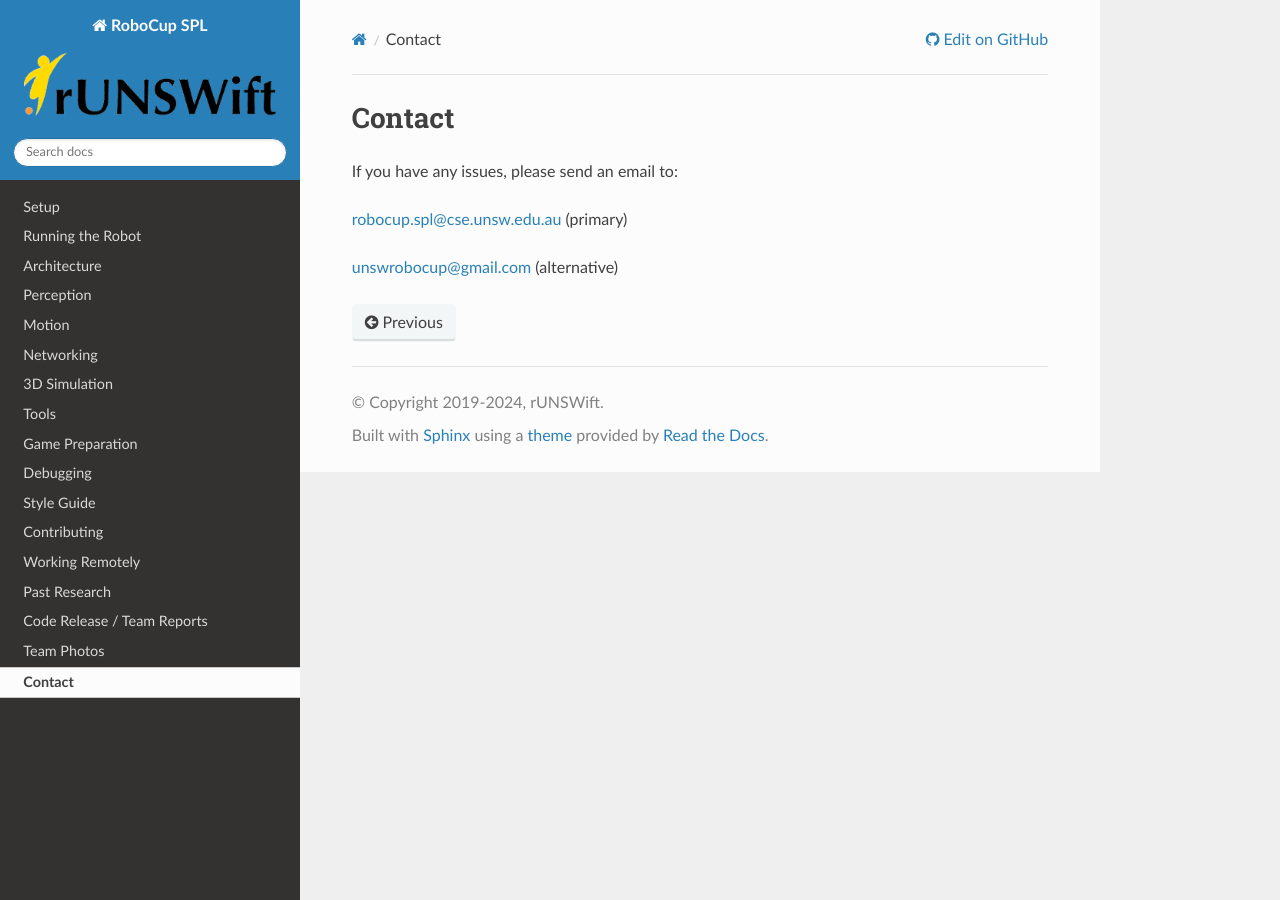
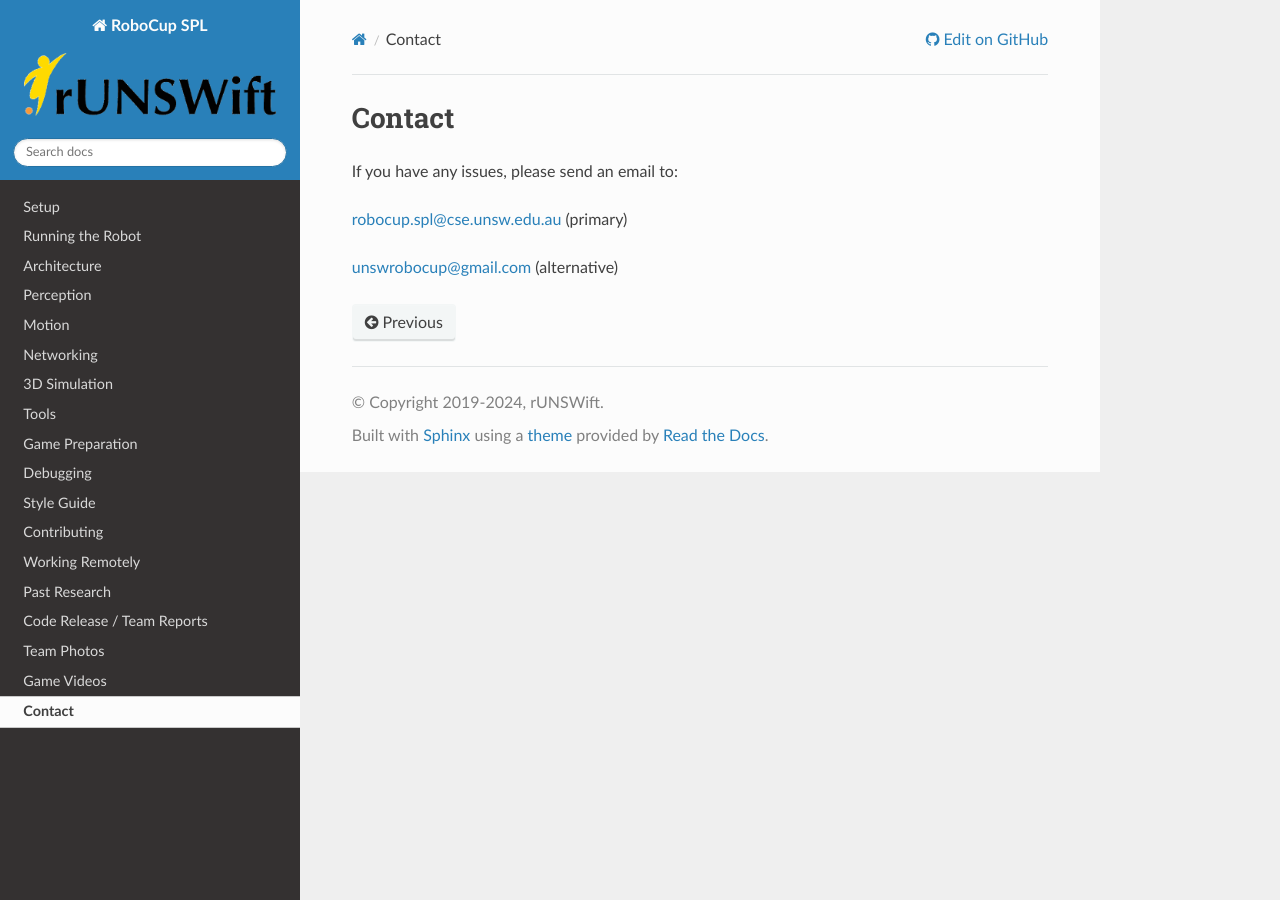
Before and after one commit to UNSWComputing/rUNSWift-docs, a Sphinx documentation site: the page built from source/contact.rst, in a window 1280 px wide. Built offline with Sphinx 7.4.7 and the Read the Docs theme 3.1.0, drawn with Linux system fonts in a browser that asks for light colours; pages that are not in the unit, such as notebooks, are missing from menus.

Commit message:
Update source/index.rst
Co-authored-by: Peter Schmidt <peter@peterjs.com>

```diff
--- a/source/index.rst
+++ b/source/index.rst
@@ -31,5 +31,5 @@ rUNSWift is a team from the University of New South Wales that competes in the `
    past_research
    code_releases_team_reports
    team_photos
-   game-videos
+   game_videos
    contact
```
